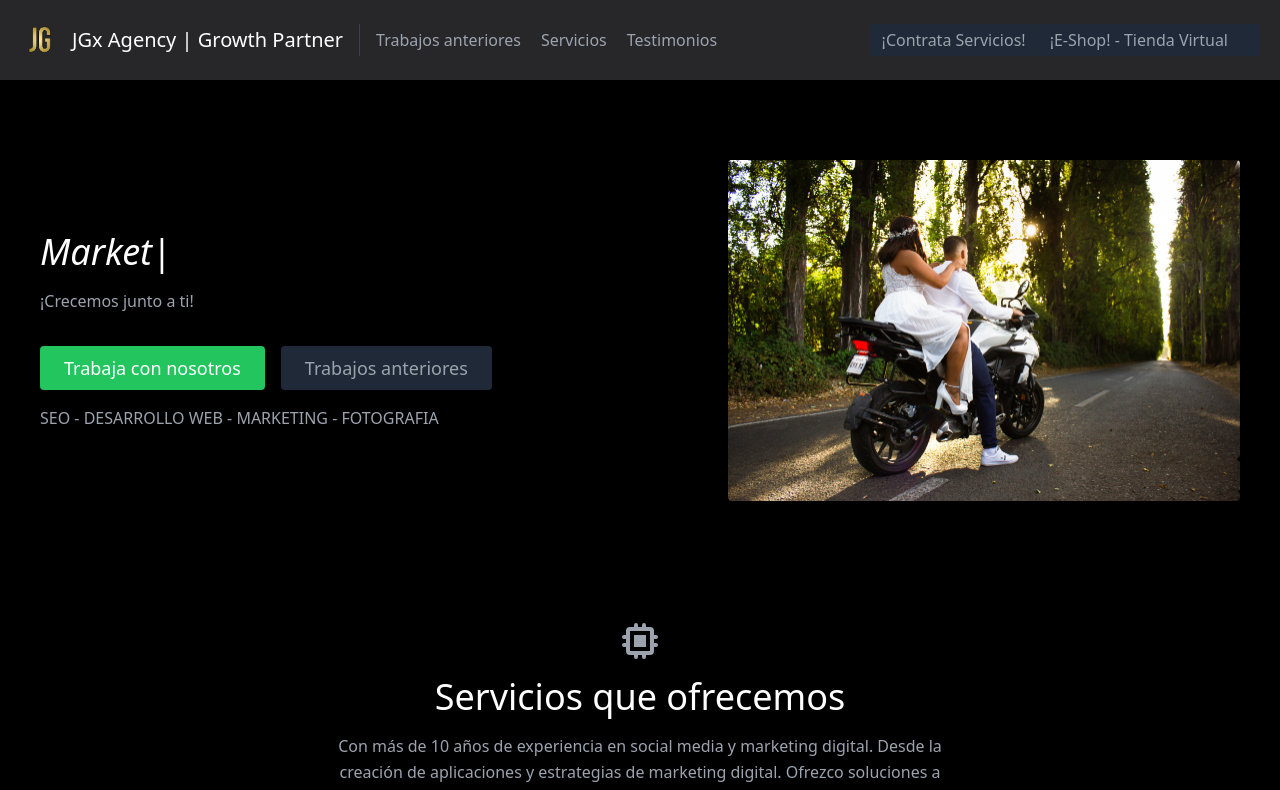
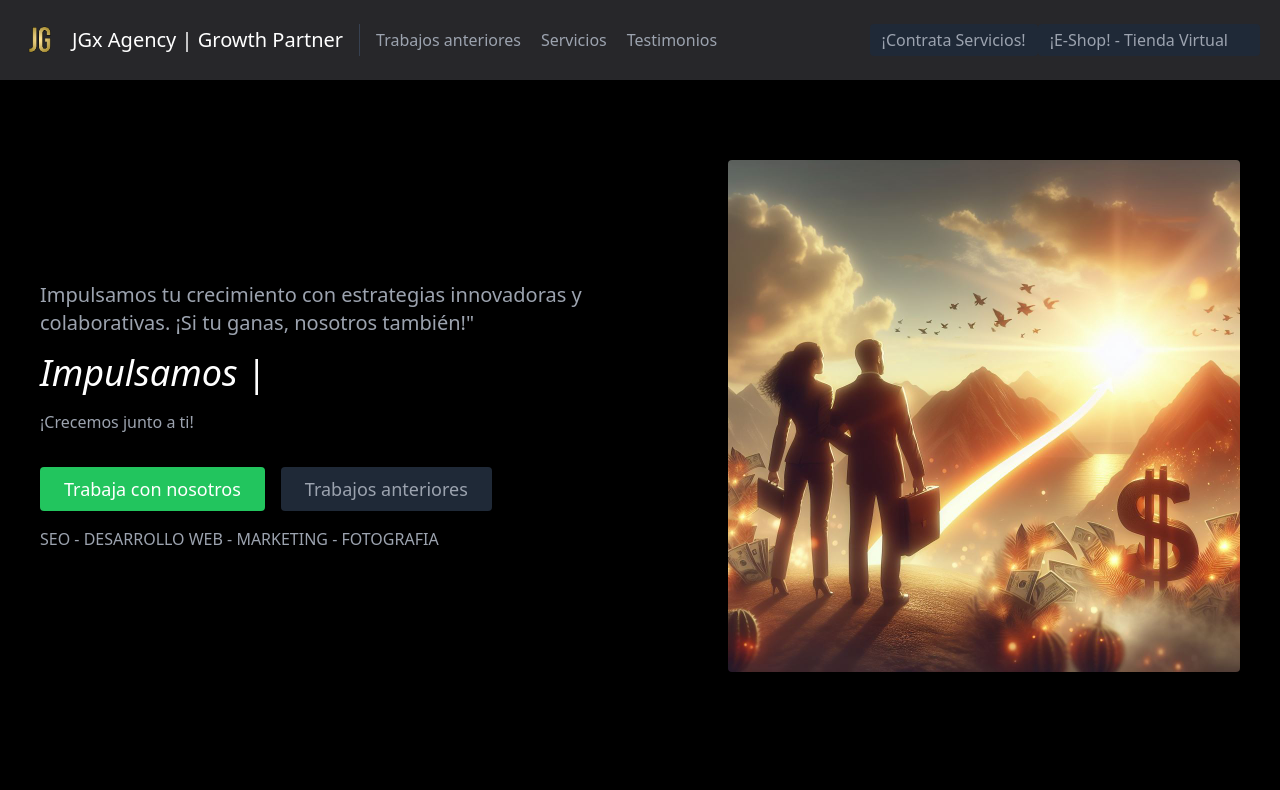
Before and after one commit to JoseGermanx/jgx-photo, a React (Vite) app in the folder jgx-photo-app/: page / in a window 1280 px wide. Shown: the top 790 px of the page. Built offline with nearby package versions, Linux system fonts and the light colour scheme; some icons are missing.

Commit message:
texto superior al titulo

```diff
--- a/jgx-photo-app/src/components/About/About.jsx
+++ b/jgx-photo-app/src/components/About/About.jsx
@@ -1,5 +1,5 @@
 import React from 'react';
-import imgFront from '../../assets/img/front_img.jpg';
+import imgFront from '../../assets/img/about.jpg';
 import Typed from 'typed.js';
 
 const About = () => {
@@ -7,7 +7,7 @@ const About = () => {
 
   React.useEffect(() => {
     const typed = new Typed(el.current, {
-      strings: ['<i>Marketing Digital </i>', '&amp; Fotografía profesional. '],
+      strings: ['<i>Impulsamos tu negocio</i>', 'al próximo nivel. '],
       typeSpeed: 70,
       loop: true
     });
@@ -23,6 +23,7 @@ const About = () => {
     <section id="about">
       <div className="container mx-auto flex px-10 py-20 md:flex-row flex-col items-center">
         <div className="lg:flex-grow md:w-1/2 lg:pr-24 md:pr-16 flex flex-col md:items-start md:text-left mb-16 md:mb-0 items-center text-center">
+        <h2 className='text-xl mb-4'>Impulsamos tu crecimiento con estrategias innovadoras y colaborativas. ¡Si tu ganas, nosotros también!"</h2>
           <h1 className="title-font sm:text-4xl text-3xl mb-4 font-medium text-white">
           <span ref={el} />
           </h1>
```
Also changed, not shown: jgx-photo-app/src/assets/img/about.jpg (added).
